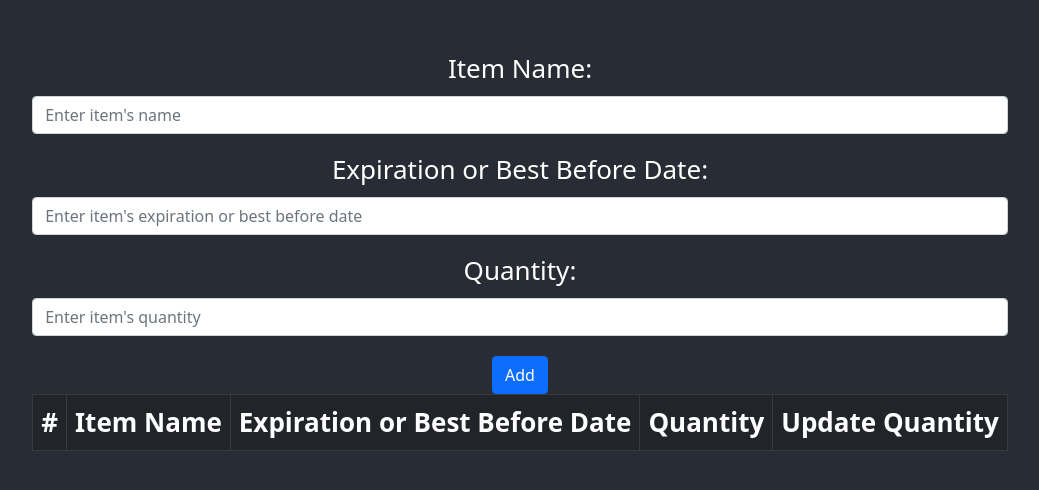
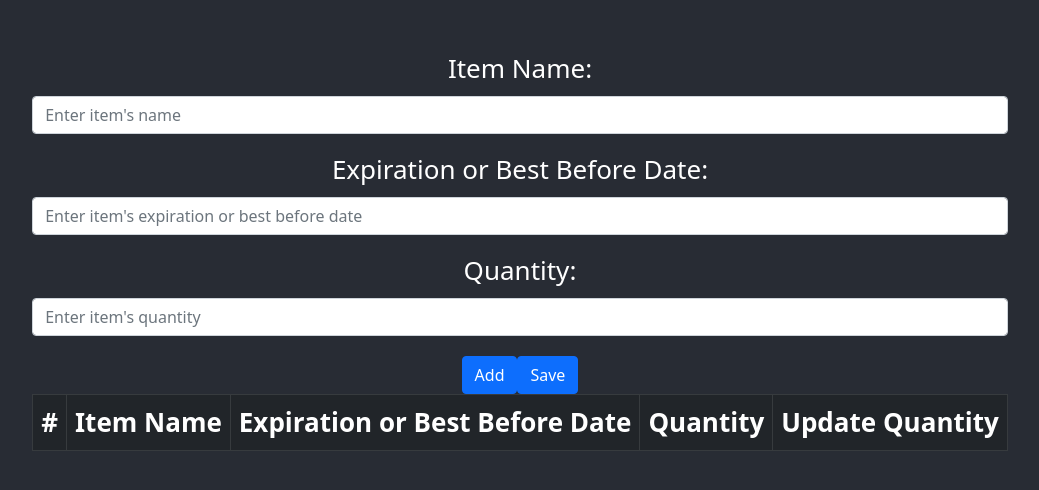
Before and after one commit to James101999/kay-a, a React (Create React App) app: page / in a window 1280 px wide. Shown: the part 142-632 px from the top of the page, without its empty margins (120-1159 px from the left). Built offline with nearby package versions, Linux system fonts and the light colour scheme.

Commit message:
[fix] removing items when quantity is 0, [feat] save list to local storage

```diff
--- a/package.json
+++ b/package.json
@@ -1,6 +1,7 @@
 {
   "name": "kay-a",
   "version": "0.1.0",
+  "homepage": "https://chraem.github.io/kay-a",
   "private": true,
   "dependencies": {
     "@testing-library/jest-dom": "^5.16.1",
@@ -14,6 +15,8 @@
     "web-vitals": "^2.1.4"
   },
   "scripts": {
+    "predeploy": "npm run build",
+    "deploy": "gh-pages -d build",
     "start": "react-scripts start",
     "build": "react-scripts build",
     "test": "react-scripts test",
@@ -36,5 +39,8 @@
       "last 1 firefox version",
       "last 1 safari version"
     ]
+  },
+  "devDependencies": {
+    "gh-pages": "^3.2.3"
   }
 }
--- a/src/components/AddItem.js
+++ b/src/components/AddItem.js
@@ -11,18 +11,38 @@ export default function AddItem() {
     // AddItem Handler
     const addItem = (event) => {
         event.preventDefault();
-        // console.log(event.target);
+        var i = 0;
         const formData = event.target;
-        const newItem = {
-            item_name: formData.item_name.value,
-            expiration_date: formData.expiration_date.value,
-            quantity: Number(formData.quantity.value)
-        };
-        // console.log("newItem", newItem);
+        const newItem = {};
+        const length = items.length
 
-        // Add item inside items[]
+        if (length == 0) {
+            newItem['item_name'] = formData.item_name.value;
+            newItem['expiration_date'] = formData.expiration_date.value;
+            newItem['quantity'] = Number(formData.quantity.value);
+
+        } else {
+            for (i = 0; i < length; i++) {
+                let existingName = items[i]['item_name'];
+                console.log(existingName);
+
+                if (formData.item_name.value == existingName) {
+                    newItem['item_name'] = formData.item_name.value + "(" + length.toString() + ")";
+                    newItem['expiration_date'] = formData.expiration_date.value;
+                    newItem['quantity'] = Number(formData.quantity.value);
+                    break;
+                }
+                else {
+                    newItem['item_name'] = formData.item_name.value;
+                    newItem['expiration_date'] = formData.expiration_date.value;
+                    newItem['quantity'] = Number(formData.quantity.value);
+                }
+
+            }
+
+        }
         setItem([...items, newItem]);
-        console.log("items", items);
+
     };
 
     const incrementQuantity = (event) => {
@@ -38,9 +58,16 @@ export default function AddItem() {
         const itemIndex = event.target.value;
         items[itemIndex].quantity = items[itemIndex].quantity - 1;
         setItem([...items])
-        // console.log(items)
+        if (items[itemIndex].quantity < 0) {
+            setItem(items.filter(item => item.item_name !== items[itemIndex].item_name))
+            delete items[items[itemIndex].item_name]
+        }
+        // console.log(items);
     };
 
+    const saveToLocalStorage = (event) => {
+        console.log(localStorage.setItem("items_LocalStorage", JSON.stringify(items)));
+    }
 
     return (
         <div>
@@ -58,11 +85,14 @@ export default function AddItem() {
 
                     <Form.Group className="mb-3" controlId="formBasicQuantity">
                         <Form.Label>Quantity:</Form.Label>
-                        <Form.Control type="text" placeholder="Enter item's quantity" name="quantity" />
+                        <Form.Control type="number" placeholder="Enter item's quantity" name="quantity" />
                     </Form.Group>
 
                     <Button variant="primary" type="submit">
                         Add
+                    </Button>
+                    <Button variant="primary" onClick={saveToLocalStorage}>
+                        Save
                     </Button>
                 </Form>
             </div>
@@ -91,7 +121,7 @@ export default function AddItem() {
                                         <td> {item.quantity} </td>
                                         <td>
                                             <Button variant="success" onClick={event => incrementQuantity(event)} value={index}>Add</Button>
-                                            <Button variant="danger" onClick={event => decrementQuantity(event)} value={index}>Minus</Button>
+                                            <Button variant="danger" onClick={event => decrementQuantity(event)} value={index} >Minus</Button>
                                         </td>
                                     </tr>
                                 )
```
Also changed, not shown: 1 other file (tests, documents, lock files or other folders).
